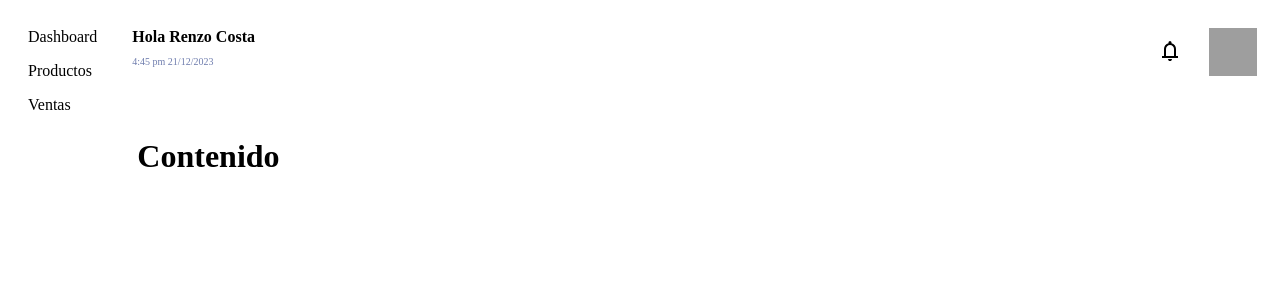
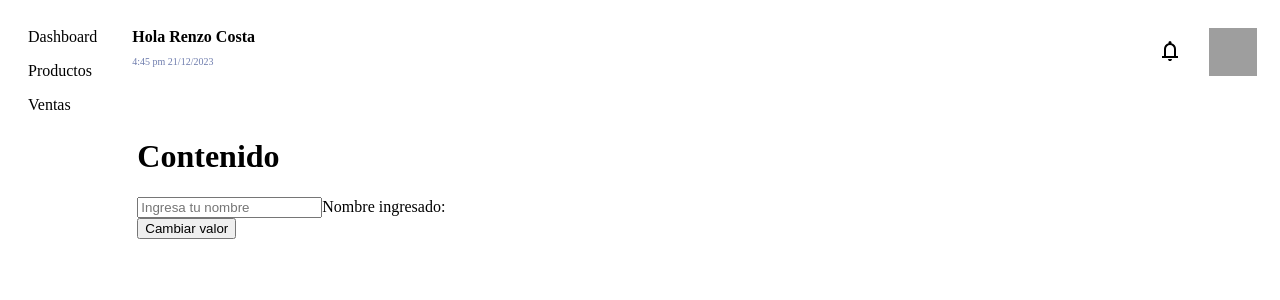
Before and after one commit to HugoMontes/curso-angular17, an Angular app: page / in a window 1280 px wide. Shown: the top 300 px of the page. Built offline with nearby package versions, Linux system fonts and the light colour scheme; grey boxes are pictures that could not be loaded.

Commit message:
40. TWO WAY DATABINDING

```diff
--- a/src/app/container/container.component.html
+++ b/src/app/container/container.component.html
@@ -8,6 +8,10 @@
   <div class="grid-main">
     <main class="main">
       <h1>Contenido</h1>
+      <input type="text" placeholder="Ingresa tu nombre" [(ngModel)]="inputName"/>
+      <span>Nombre ingresado: {{ inputName }}</span>
+      <br />
+      <button (click)="clickButton()">Cambiar valor</button>
     </main>
   </div>
 </div>
--- a/src/app/container/container.component.ts
+++ b/src/app/container/container.component.ts
@@ -3,8 +3,12 @@ import { Component } from '@angular/core';
 @Component({
   selector: 'app-container',
   templateUrl: './container.component.html',
-  styleUrl: './container.component.scss'
+  styleUrl: './container.component.scss',
 })
 export class ContainerComponent {
+  inputName = '';
 
+  clickButton() {
+    this.inputName = 'Nuevo Valor';
+  }
 }
--- a/src/app/container/container.module.ts
+++ b/src/app/container/container.module.ts
@@ -3,10 +3,11 @@ import { ContainerComponent } from './container.component';
 import { MenuComponent } from './menu/menu.component';
 import { HeaderComponent } from './header/header.component';
 import { NotificationModule } from '../notification/notification.module';
+import { FormsModule } from '@angular/forms';
 
 @NgModule({
   declarations: [ContainerComponent, MenuComponent, HeaderComponent],
-  imports: [NotificationModule],
-  exports: [ContainerComponent]
+  imports: [NotificationModule, FormsModule],
+  exports: [ContainerComponent],
 })
 export class ContainerModule {}
```
